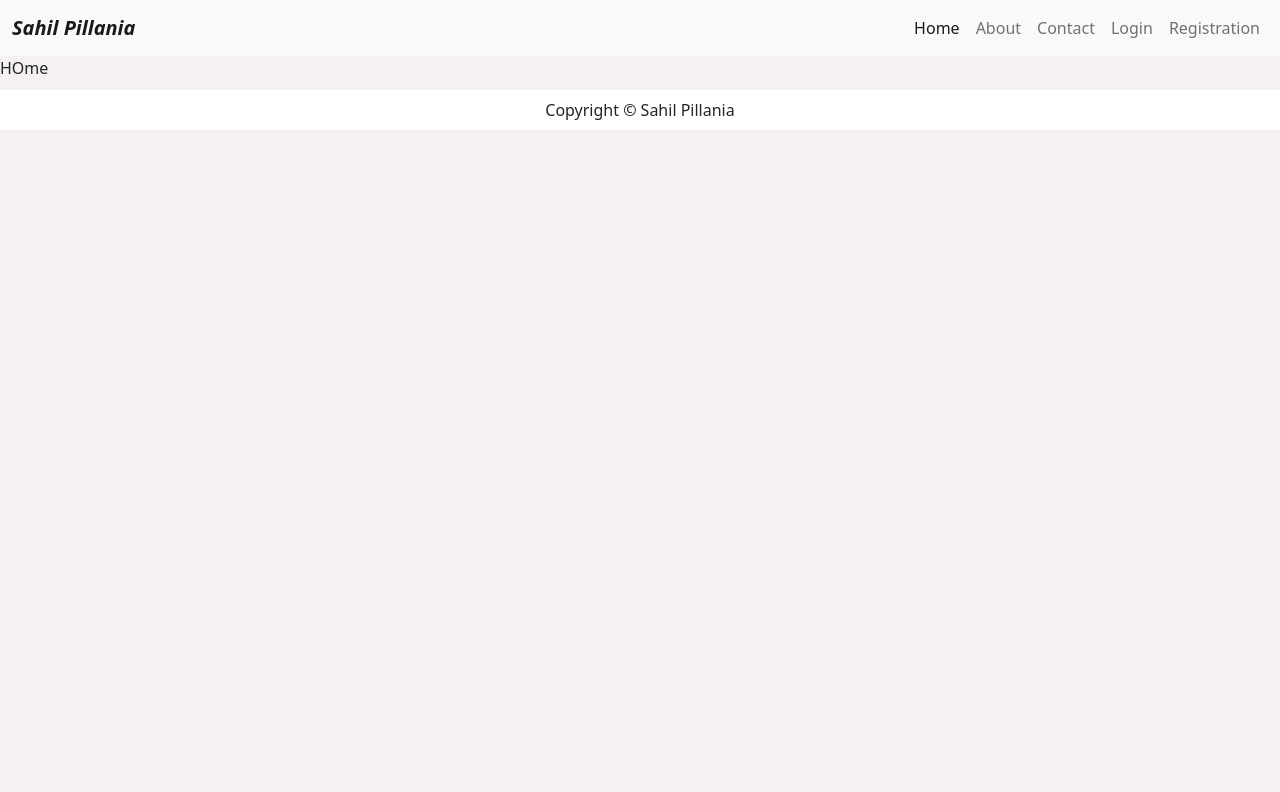
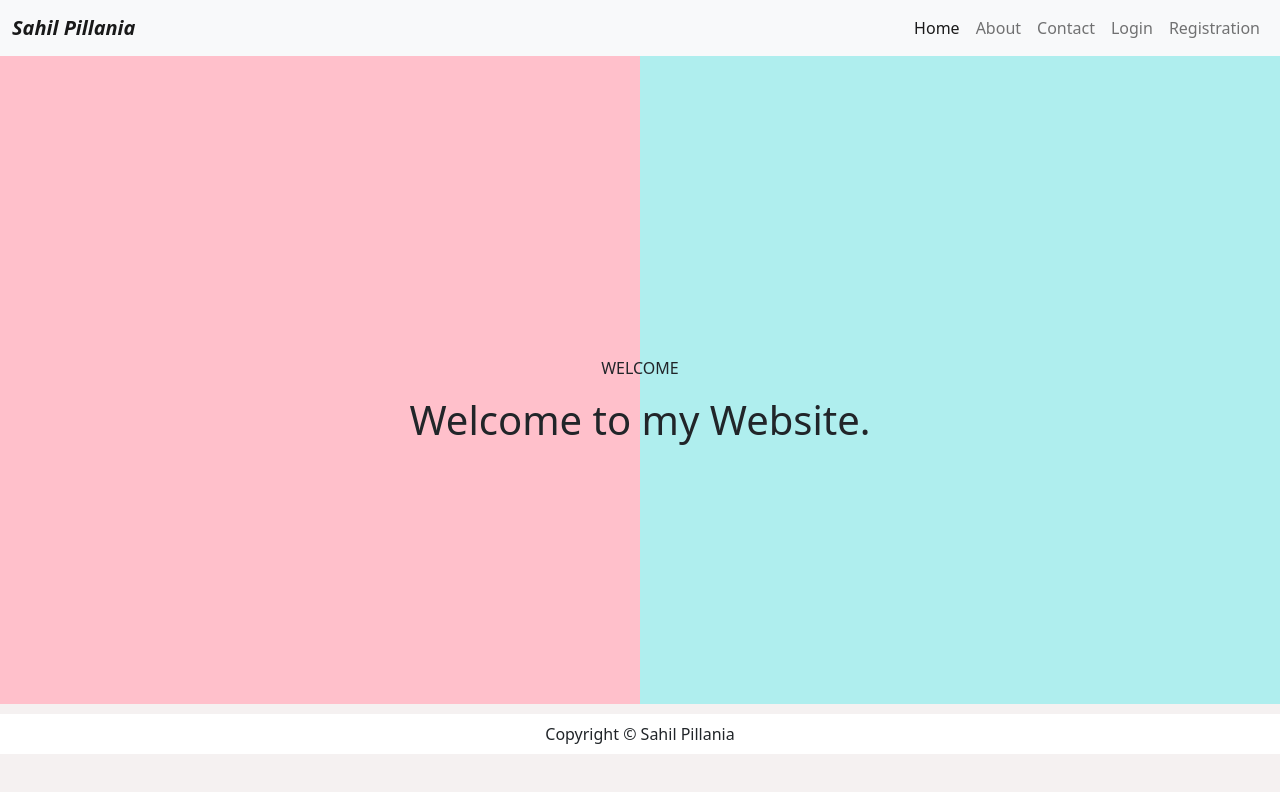
Before and after one commit to Sahil-pillania/MERN_website, a React (Create React App) app in the folder client/: page / in a window 1280 px wide. Shown: the top 792 px of the page. Built offline with nearby package versions, Linux system fonts and the light colour scheme.

Commit message:
Home page UI designed

```diff
--- a/client/src/App.css
+++ b/client/src/App.css
@@ -1,6 +1,10 @@
 /* // signup page  */
 body {
   background: rgb(245, 241, 241);
+}
+* {
+  padding: 0;
+  margin: 0;
 }
 section {
   margin: 3rem auto;
@@ -89,6 +93,7 @@ section {
   background-color: #fff;
   text-align: center;
   margin-top: 10px;
+  width: 100vw;
 }
 
 /* // contact page  */
@@ -147,3 +152,26 @@ section {
     font-size: small;
   }
 }
+
+/* // Home page  */
+.home-page {
+  width: 100%;
+  min-height: 81vh;
+  background: linear-gradient(
+    to right,
+    pink 0%,
+    pink 50%,
+    paleturquoise 50%,
+    paleturquoise 100%
+  );
+  display: flex;
+  justify-content: center;
+  align-items: center;
+}
+.home-div {
+  display: flex;
+  align-items: center;
+  justify-content: center;
+  flex-direction: column;
+  min-height: 81vh;
+}
--- a/client/src/components/Home.jsx
+++ b/client/src/components/Home.jsx
@@ -3,7 +3,12 @@ import React from "react";
 const Home = () => {
   return (
     <>
-      <div>HOme</div>
+      <div className="home-page">
+        <div className="home-div">
+          <p className="pt-5">WELCOME</p>
+          <h1>Welcome to my Website.</h1>
+        </div>
+      </div>
     </>
   );
 };
```
